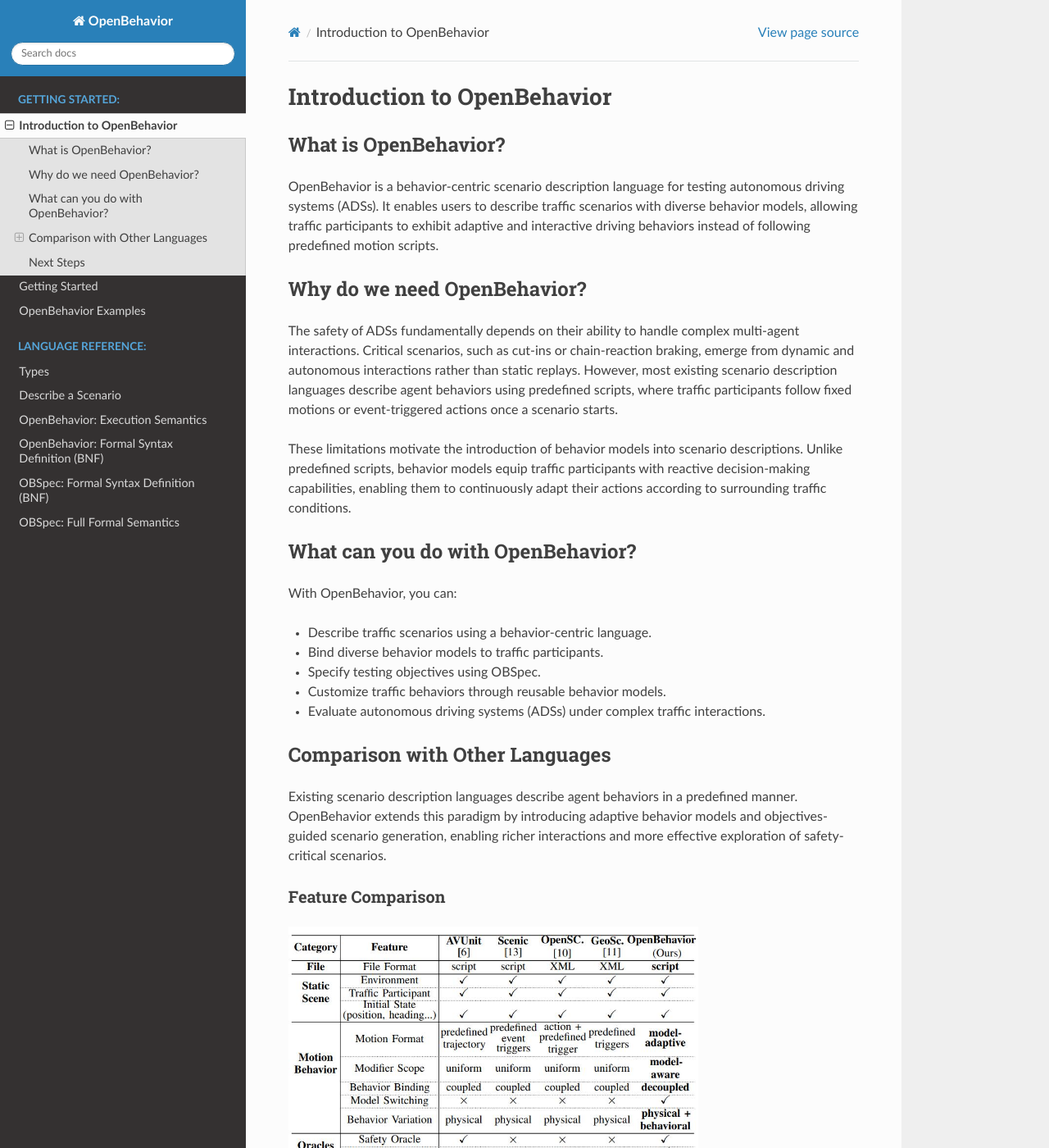
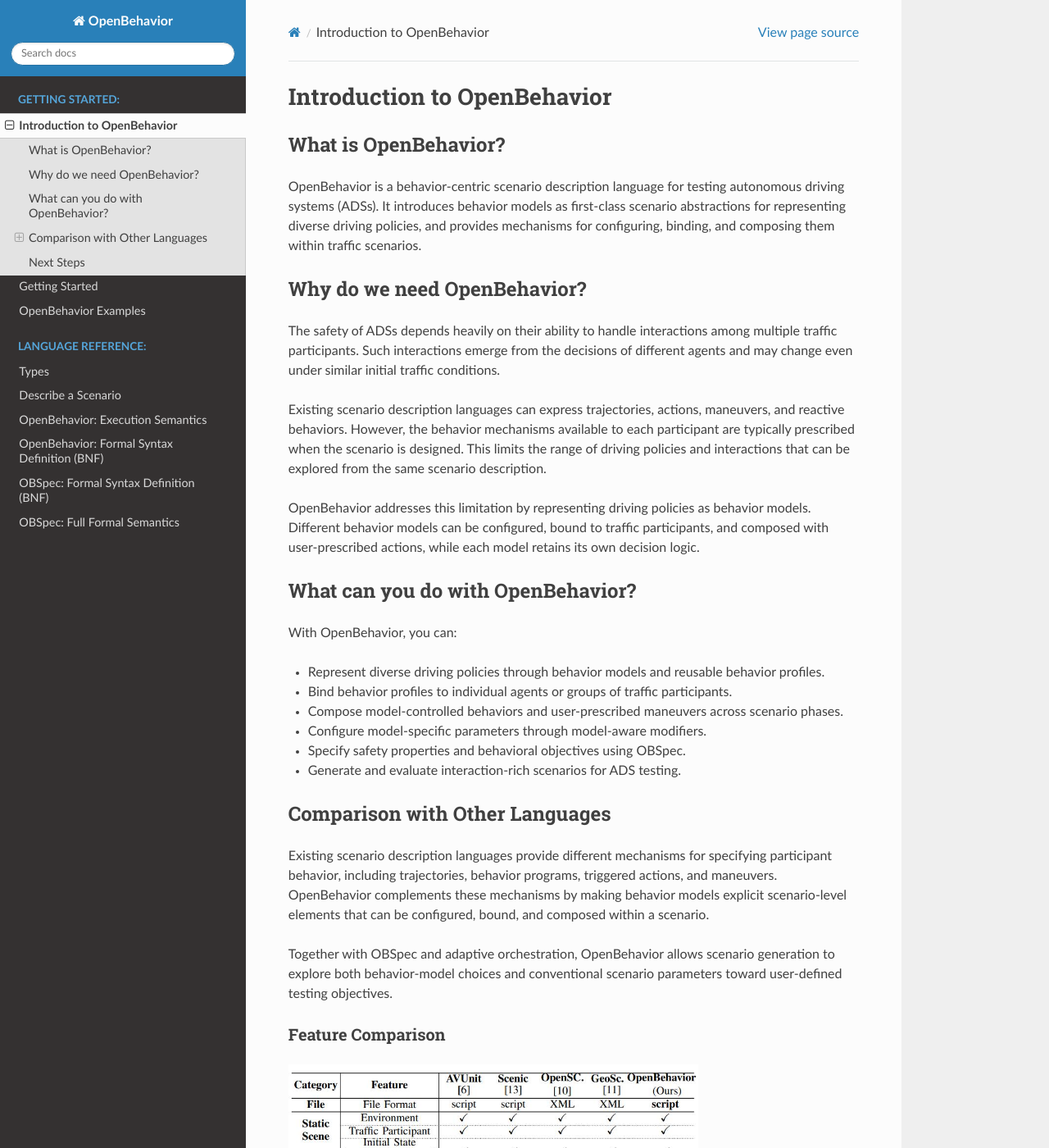
Before and after one commit to Sunshinesheep/OpenBehavior-doc, a Sphinx documentation site: the page built from docs/source/Introduction_to_OpenBehavior.md, in a window 1280 px wide and 1400 px high. Shown: the whole window at 82% size. Built offline with Sphinx 7.4.7 and the Read the Docs theme 3.1.0, drawn with Linux system fonts in a browser that asks for light colours; some of the changed text lies outside the part shown.

Commit message:
Update Introduction_to_OpenBehavior.md

````diff
--- a/docs/source/Introduction_to_OpenBehavior.md
+++ b/docs/source/Introduction_to_OpenBehavior.md
@@ -2,27 +2,32 @@
 
 ## What is OpenBehavior?
 
-OpenBehavior is a behavior-centric scenario description language for testing autonomous driving systems (ADSs). It enables users to describe traffic scenarios with diverse behavior models, allowing traffic participants to exhibit adaptive and interactive driving behaviors instead of following predefined motion scripts.
+OpenBehavior is a behavior-centric scenario description language for testing autonomous driving systems (ADSs). It introduces behavior models as first-class scenario abstractions for representing diverse driving policies, and provides mechanisms for configuring, binding, and composing them within traffic scenarios.
 
 ## Why do we need OpenBehavior?
 
-The safety of ADSs fundamentally depends on their ability to handle complex multi-agent interactions. Critical scenarios, such as cut-ins or chain-reaction braking, emerge from dynamic and autonomous interactions rather than static replays. However, most existing scenario description languages describe agent behaviors using predefined scripts, where traffic participants follow fixed motions or event-triggered actions once a scenario starts.
+The safety of ADSs depends heavily on their ability to handle interactions among multiple traffic participants. Such interactions emerge from the decisions of different agents and may change even under similar initial traffic conditions.
 
-These limitations motivate the introduction of behavior models into scenario descriptions. Unlike predefined scripts, behavior models equip traffic participants with reactive decision-making capabilities, enabling them to continuously adapt their actions according to surrounding traffic conditions.
+Existing scenario description languages can express trajectories, actions, maneuvers, and reactive behaviors. However, the behavior mechanisms available to each participant are typically prescribed when the scenario is designed. This limits the range of driving policies and interactions that can be explored from the same scenario description.
+
+OpenBehavior addresses this limitation by representing driving policies as behavior models. Different behavior models can be configured, bound to traffic participants, and composed with user-prescribed actions, while each model retains its own decision logic.
 
 ## What can you do with OpenBehavior?
 
 With OpenBehavior, you can:
 
-- Describe traffic scenarios using a behavior-centric language.
-- Bind diverse behavior models to traffic participants.
-- Specify testing objectives using OBSpec.
-- Customize traffic behaviors through reusable behavior models.
-- Evaluate autonomous driving systems (ADSs) under complex traffic interactions.
+- Represent diverse driving policies through behavior models and reusable behavior profiles.
+- Bind behavior profiles to individual agents or groups of traffic participants.
+- Compose model-controlled behaviors and user-prescribed maneuvers across scenario phases.
+- Configure model-specific parameters through model-aware modifiers.
+- Specify safety properties and behavioral objectives using OBSpec.
+- Generate and evaluate interaction-rich scenarios for ADS testing.
 
 ## Comparison with Other Languages
 
-Existing scenario description languages describe agent behaviors in a predefined manner. OpenBehavior extends this paradigm by introducing adaptive behavior models and objectives-guided scenario generation, enabling richer interactions and more effective exploration of safety-critical scenarios.
+Existing scenario description languages provide different mechanisms for specifying participant behavior, including trajectories, behavior programs, triggered actions, and maneuvers. OpenBehavior complements these mechanisms by making behavior models explicit scenario-level elements that can be configured, bound, and composed within a scenario.
+
+Together with OBSpec and adaptive orchestration, OpenBehavior allows scenario generation to explore both behavior-model choices and conventional scenario parameters toward user-defined testing objectives.
 
 ### Feature Comparison
 
@@ -31,7 +36,7 @@
 :alt: Comparison Table
 ```
 
-Unlike existing scenario description languages, which rely on predefined trajectories or event-triggered actions, OpenBehavior introduces explicit behavior models that can be independently bound, switched, and reused across scenarios. Combined with model-aware modifiers and OBSpec, it supports both physical and behavioral variations, enabling richer scenario generation for testing.
+OpenBehavior makes behavior models explicit elements of the scenario description. Users can define reusable behavior profiles, bind them to traffic participants, compose them with prescribed actions across scenario phases, and expose model-specific configuration parameters. This allows a scenario to vary not only physical and maneuver parameters, but also the behavior models used by traffic participants. OBSpec further allows users to specify safety properties and desired behavioral characteristics for scenario evaluation and generation.
 
 ## Next Steps
 
````
